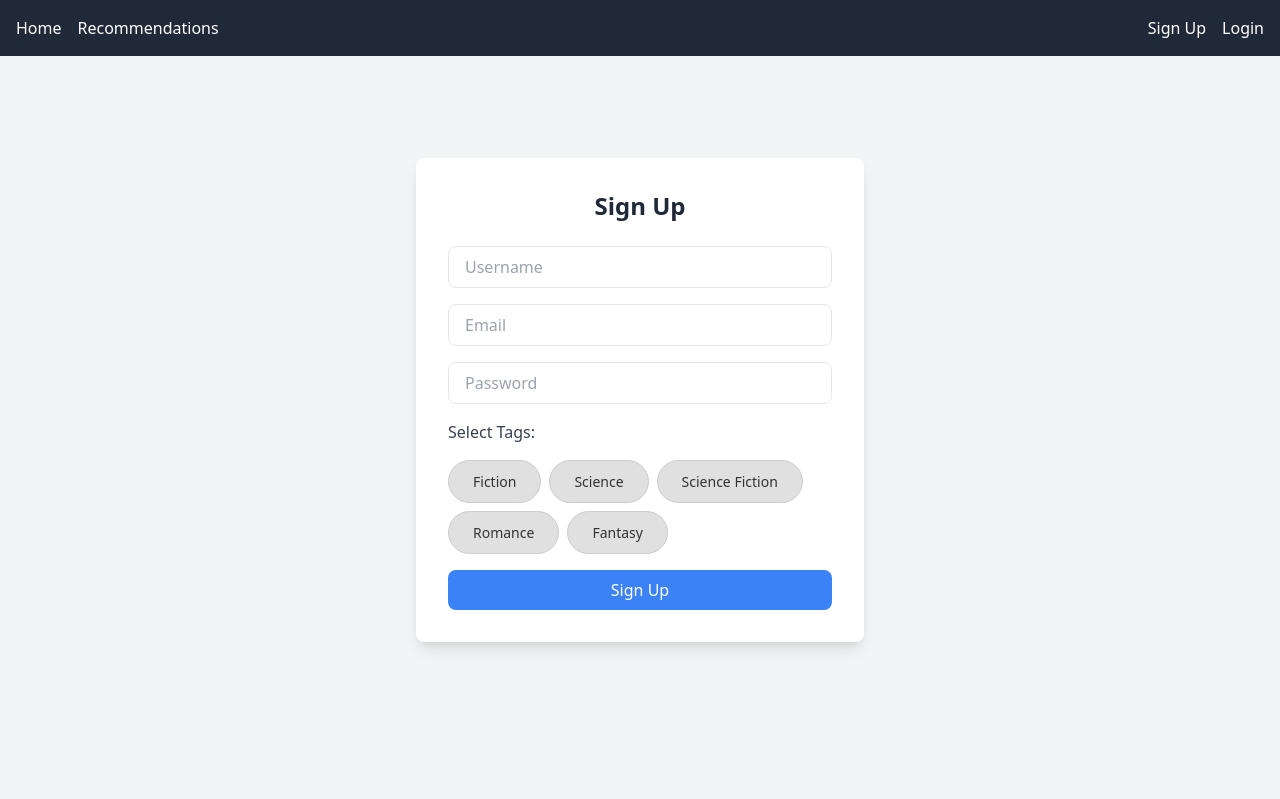
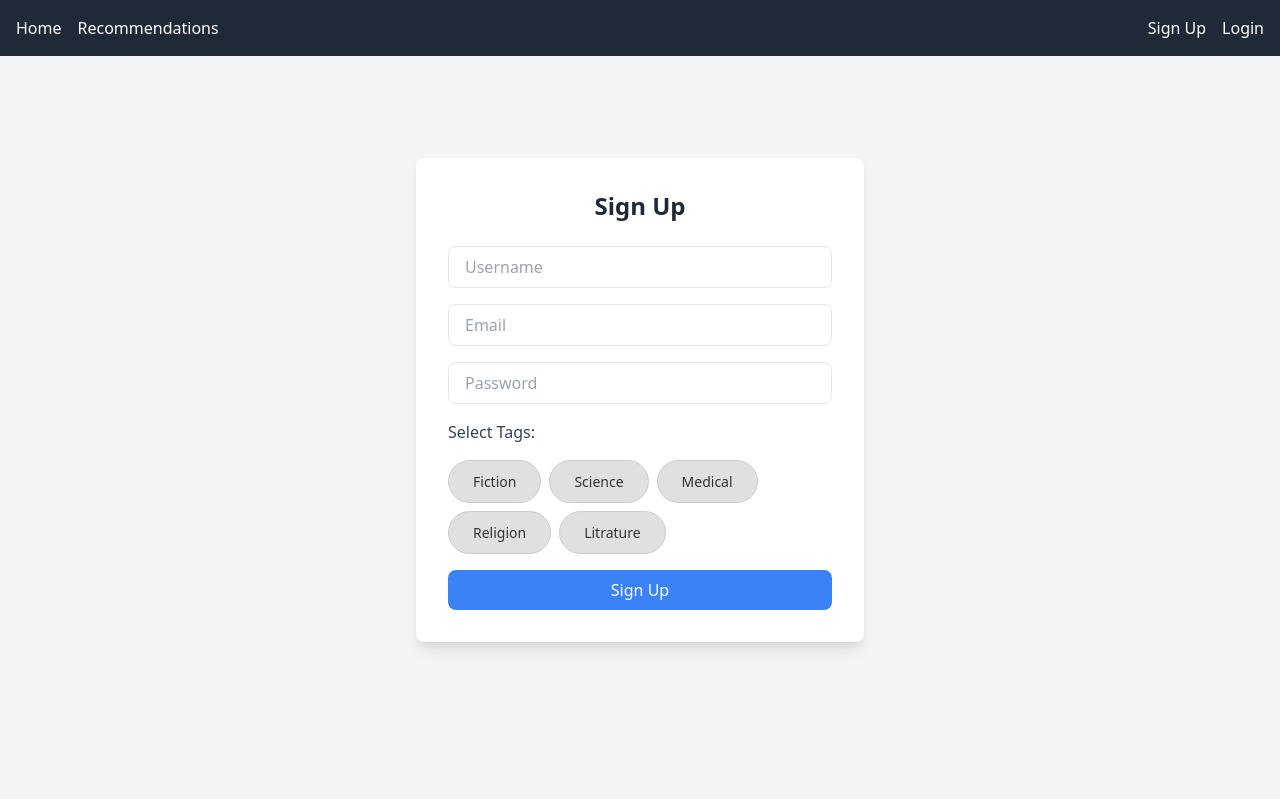
Before and after one commit to FarahTarek0/Book-Recommendation-System, a PHP site: page /pages/signup.php in a window 1280 px wide. Shown: the top 799 px of the page. Run offline with PHP 8.4, Linux system fonts and the light colour scheme.

Commit message:
final commit

```diff
--- a/pages/recommendations.php
+++ b/pages/recommendations.php
@@ -23,7 +23,7 @@ include_once BASE_PATH . '/includes/header.php';
 
                     <div class="p-4 flex flex-col">
                         <h3 class="text-xl font-semibold mb-2"><?php echo htmlspecialchars($book['title']); ?></h3>
-                        <p class="text-gray-600 mb-2"><?php echo htmlspecialchars($book['author']); ?></p>
+                        <p class="text-gray-600 mb-2"><i>By: <?php echo htmlspecialchars($book['author']); ?></i></p>
                         <div class="flex flex-wrap gap-2 mt-auto">
                             <span class="bg-gray-200 text-gray-800 py-1 px-3 rounded-full text-sm"><?php echo htmlspecialchars($book['tag']); ?></span>
                         </div>
--- a/pages/signup.php
+++ b/pages/signup.php
@@ -40,16 +40,16 @@ include_once BASE_PATH . '/includes/header.php';
                     <span class="text">Science</span>
                 </label>
                 <label class="tag-button cursor-pointer">
-                    <input type="checkbox" name="tags[]" value="Science Fiction" class="hidden">
-                    <span class="text">Science Fiction</span>
+                    <input type="checkbox" name="tags[]" value="Medical" class="hidden">
+                    <span class="text">Medical</span>
                 </label>
                 <label class="tag-button cursor-pointer">
-                    <input type="checkbox" name="tags[]" value="Romance" class="hidden">
-                    <span class="text">Romance</span>
+                    <input type="checkbox" name="tags[]" value="Religion" class="hidden">
+                    <span class="text">Religion</span>
                 </label>
                 <label class="tag-button cursor-pointer">
-                    <input type="checkbox" name="tags[]" value="Fantasy" class="hidden">
-                    <span class="text">Fantasy</span>
+                    <input type="checkbox" name="tags[]" value="Litrature" class="hidden">
+                    <span class="text">Litrature</span>
                 </label>
                 <!-- Add more tags as needed -->
             </div>
```
Also changed, not shown: pages/New Text Document.txt (added, +16 -0 lines), assets/js/signup script.js (added).
